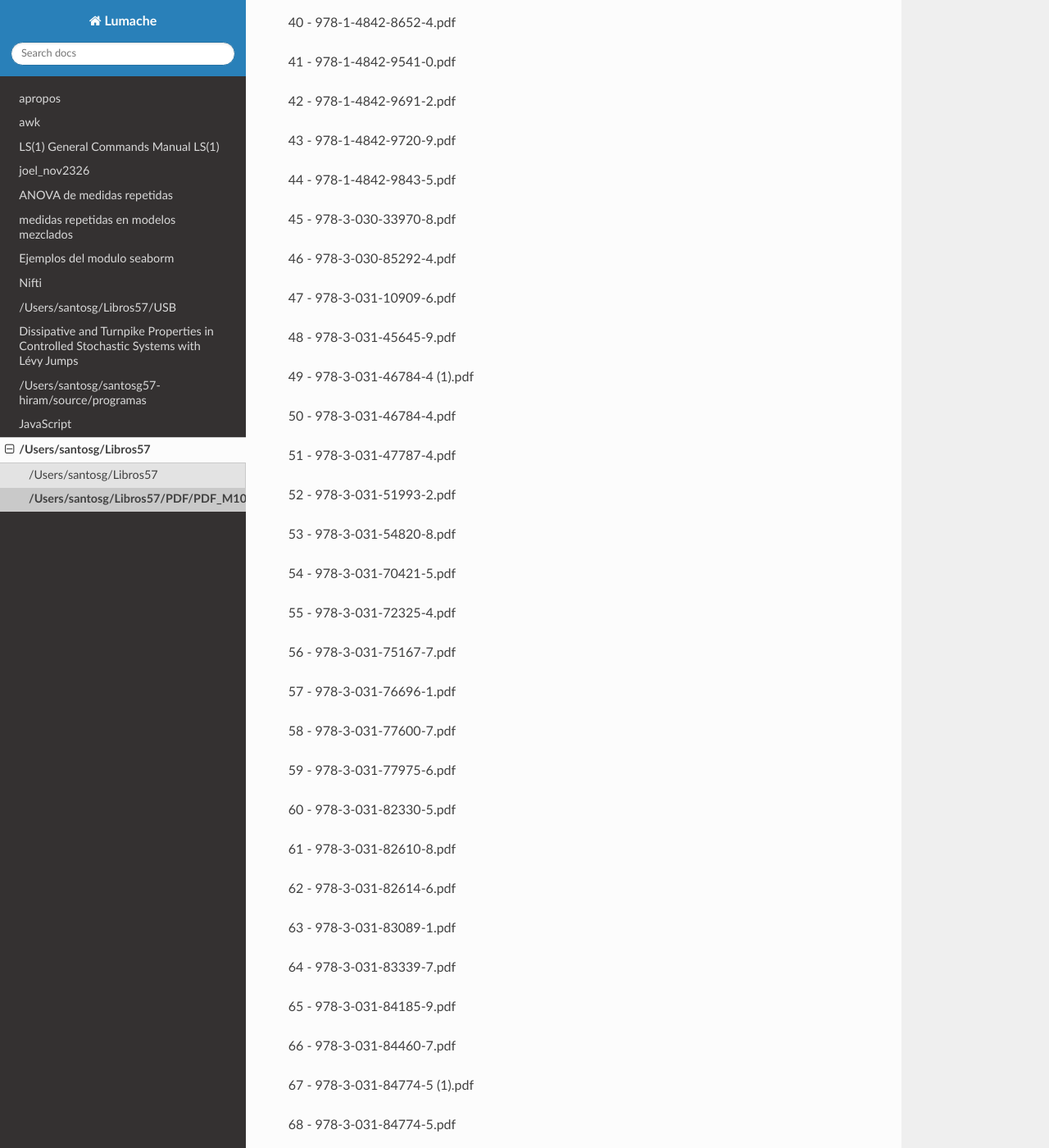
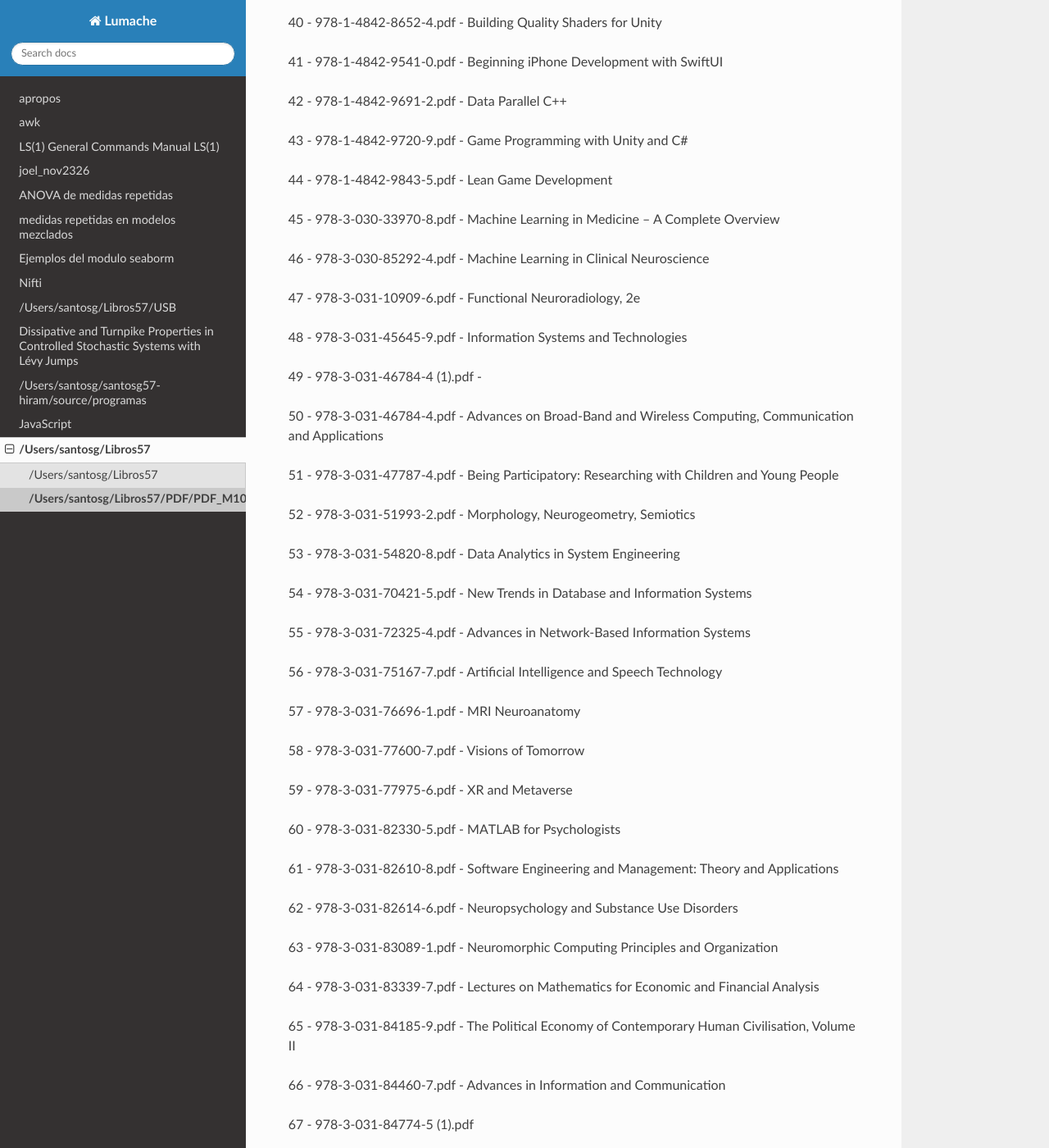
Before and after one commit to matecom57/santosg57-linux, a Sphinx documentation site: the page built from docs/source/Libros57/PDF_M10D21Y26.rst, in a window 1280 px wide and 1400 px high, scrolled down 2605 px. Shown: the whole window at 82% size. Built offline with Sphinx 7.4.7 and the Read the Docs theme 3.1.0, drawn with Linux system fonts in a browser that asks for light colours; some of the changed text lies outside the part shown.

Commit message:
Test comité

```diff
--- a/docs/source/Libros57/PDF_M10D21Y26.rst
+++ b/docs/source/Libros57/PDF_M10D21Y26.rst
@@ -98,137 +98,192 @@ Y DEL INVENTARIO DE TEMPERAMENTO Y CARÁCTER (ITC)
 
 35 - 9.Reglamento de Ingreso, Promoción y Permanencia del Personal Académico.pdf
 
-36 - 978-0-387-78191-4.pdf
+36 - 978-0-387-78191-4.pdf - The Statistical Analysis
+of Functional MRI Data
 
-37 - 978-1-0716-0421-2.pdf
+37 - 978-1-0716-0421-2.pdf - Synergetics
 
-38 - 978-1-0716-4438-6 (1).pdf
+38 - 978-1-0716-4438-6 (1).pdf -
 
-39 - 978-1-0716-4438-6.pdf
+39 - 978-1-0716-4438-6.pdf - fMRI Techniques and Protocols
+Third Edition
 
-40 - 978-1-4842-8652-4.pdf
+40 - 978-1-4842-8652-4.pdf - Building Quality Shaders
+for Unity
 
-41 - 978-1-4842-9541-0.pdf
+41 - 978-1-4842-9541-0.pdf - Beginning iPhone
+Development with SwiftUI
 
-42 - 978-1-4842-9691-2.pdf
+42 - 978-1-4842-9691-2.pdf - Data Parallel C++
 
-43 - 978-1-4842-9720-9.pdf
+43 - 978-1-4842-9720-9.pdf - Game Programming with
+Unity and C#
 
-44 - 978-1-4842-9843-5.pdf
+44 - 978-1-4842-9843-5.pdf - Lean Game
+Development
 
-45 - 978-3-030-33970-8.pdf
+45 - 978-3-030-33970-8.pdf - Machine Learning in Medicine – A Complete
+Overview
 
-46 - 978-3-030-85292-4.pdf
+46 - 978-3-030-85292-4.pdf - Machine Learning in Clinical
+Neuroscience
 
-47 - 978-3-031-10909-6.pdf
+47 - 978-3-031-10909-6.pdf - Functional Neuroradiology, 2e
 
-48 - 978-3-031-45645-9.pdf
+48 - 978-3-031-45645-9.pdf - Information Systems
+and Technologies
 
-49 - 978-3-031-46784-4 (1).pdf
+49 - 978-3-031-46784-4 (1).pdf -
 
-50 - 978-3-031-46784-4.pdf
+50 - 978-3-031-46784-4.pdf - Advances on Broad-Band
+and Wireless Computing,
+Communication
+and Applications
 
-51 - 978-3-031-47787-4.pdf
+51 - 978-3-031-47787-4.pdf - Being Participatory: Researching with
+Children and Young People
 
-52 - 978-3-031-51993-2.pdf
+52 - 978-3-031-51993-2.pdf - Morphology, Neurogeometry,
+Semiotics
 
-53 - 978-3-031-54820-8.pdf
+53 - 978-3-031-54820-8.pdf - Data Analytics in System
+Engineering
 
-54 - 978-3-031-70421-5.pdf
+54 - 978-3-031-70421-5.pdf - New Trends in Database
+and Information Systems
 
-55 - 978-3-031-72325-4.pdf
+55 - 978-3-031-72325-4.pdf - Advances in Network-Based
+Information Systems
 
-56 - 978-3-031-75167-7.pdf
+56 - 978-3-031-75167-7.pdf - Artificial Intelligence
+and Speech Technology
 
-57 - 978-3-031-76696-1.pdf
+57 - 978-3-031-76696-1.pdf - MRI Neuroanatomy
 
-58 - 978-3-031-77600-7.pdf
+58 - 978-3-031-77600-7.pdf - Visions of Tomorrow
 
-59 - 978-3-031-77975-6.pdf
+59 - 978-3-031-77975-6.pdf - XR and Metaverse
 
-60 - 978-3-031-82330-5.pdf
+60 - 978-3-031-82330-5.pdf - MATLAB for Psychologists
 
-61 - 978-3-031-82610-8.pdf
+61 - 978-3-031-82610-8.pdf - Software Engineering
+and Management: Theory
+and Applications
 
-62 - 978-3-031-82614-6.pdf
+62 - 978-3-031-82614-6.pdf - Neuropsychology and Substance Use Disorders
 
-63 - 978-3-031-83089-1.pdf
+63 - 978-3-031-83089-1.pdf - Neuromorphic Computing Principles
+and Organization
 
-64 - 978-3-031-83339-7.pdf
+64 - 978-3-031-83339-7.pdf - Lectures on Mathematics for
+Economic and Financial
+Analysis
 
-65 - 978-3-031-84185-9.pdf
+65 - 978-3-031-84185-9.pdf - The Political Economy
+of Contemporary
+Human Civilisation,
+Volume II
 
-66 - 978-3-031-84460-7.pdf
+66 - 978-3-031-84460-7.pdf - Advances in Information
+and Communication
 
 67 - 978-3-031-84774-5 (1).pdf
 
-68 - 978-3-031-84774-5.pdf
+68 - 978-3-031-84774-5.pdf - Principles of Medical Imaging for Engineers
 
-69 - 978-3-031-86270-0.pdf
+69 - 978-3-031-86270-0.pdf - Computational Analysis of Microscopy Images
 
-70 - 978-3-031-88130-5.pdf
+70 - 978-3-031-88130-5.pdf - Cultural Data Science
 
-71 - 978-3-031-88942-4.pdf
+71 - 978-3-031-88942-4.pdf - Renewable Energy Storage
 
-72 - 978-3-031-89033-8 (1).pdf
+72 - 978-3-031-89033-8 (1).pdf - Extreme-Scale Computing
 
 73 - 978-3-031-89033-8.pdf
 
-74 - 978-3-031-90514-8.pdf
+74 - 978-3-031-90514-8.pdf - Optimizing the Diagnostic
+Power of Otoacoustic
+Emissions Using Theoretical
+Cochlear Mechanics
 
-75 - 978-3-031-92285-5.pdf
+75 - 978-3-031-92285-5.pdf - Engineering
+Information
+Systems with
+Large Language
+Models
 
-76 - 978-3-031-94593-9.pdf
+76 - 978-3-031-94593-9.pdf - Essential Python for the Physicist
 
 77 - 978-3-031-96638-5 (1).pdf
 
 78 - 978-3-031-96638-5 (2).pdf
 
-79 - 978-3-031-96638-5.pdf
+79 - 978-3-031-96638-5.pdf - An Introduction to
+Web Mining
 
-80 - 978-3-031-97111-2.pdf
+80 - 978-3-031-97111-2.pdf - Green Energy and Technology
 
 81 - 978-3-032-02963-8 (1).pdf
 
-82 - 978-3-032-02963-8.pdf
+82 - 978-3-032-02963-8.pdf - AI for Medical Image Analysis
 
 83 - 978-3-032-04738-0 (1).pdf
 
-84 - 978-3-032-04738-0.pdf
+84 - 978-3-032-04738-0.pdf - Artificial Intelligence
+for Agile Business Solutions
 
-85 - 978-3-032-04806-6.pdf
+85 - 978-3-032-04806-6.pdf - Digital Image Processing and Image Acquisition
 
-86 - 978-3-032-05261-2.pdf
+86 - 978-3-032-05261-2.pdf - Fundamentals of Electronics
 
-87 - 978-3-032-06787-6.pdf
+87 - 978-3-032-06787-6.pdf -  Human-Centric
+Cyber-Society
 
-88 - 978-3-032-09113-0.pdf
+88 - 978-3-032-09113-0.pdf - Decarbonization of Building
+Energy in Developing
+Countries
 
-89 - 978-3-032-09609-8.pdf
+89 - 978-3-032-09609-8.pdf - The Roadmap to Renewable Energy
 
-90 - 978-3-032-10917-0.pdf
+90 - 978-3-032-10917-0.pdf - Renewable Energy
+Implications for the Textile
+Industry
 
-91 - 978-3-032-10982-8.pdf
+91 - 978-3-032-10982-8.pdf - Biomedical Signals
+and Systems
 
-92 - 978-3-032-11085-5.pdf
+92 - 978-3-032-11085-5.pdf - Proceedings of the Joint
+International Conference: 5th
+Conference on Engineering
+and Entrepreneurship and 11th
+Textile Conference
 
-93 - 978-3-032-11596-6.pdf
+93 - 978-3-032-11596-6.pdf - AI for the Healthy Brain
+and Neurological
+Disorders
 
-94 - 978-3-032-11814-1.pdf
+94 - 978-3-032-11814-1.pdf - The Artificial Intelligence Revolution
 
-95 - 978-3-032-11854-7.pdf
+95 - 978-3-032-11854-7.pdf - Advanced Signal Processing
 
-96 - 978-3-032-12784-6.pdf
+96 - 978-3-032-12784-6.pdf - Advances in District Heating
+Systems and Integrating
+Renewables
 
-97 - 978-3-032-14534-5.pdf
+97 - 978-3-032-14534-5.pdf - Machine Learning,
+Image Processing,
+Network Security and
+Data Sciences
 
-98 - 978-3-032-16027-0.pdf
+98 - 978-3-032-16027-0.pdf - Zero Energy Buildings
 
-99 - 978-3-032-16102-4.pdf
+99 - 978-3-032-16102-4.pdf - Body Area Networks
 
-100 - 978-3-032-18030-8.pdf
+100 - 978-3-032-18030-8.pdf - Preparing K-12 Pre-Service
+Science Teachers for the Age
+of Artificial Intelligence
 
-101 - 978-3-032-19182-3.pdf
+101 - 978-3-032-19182-3.pdf -
 
 102 - 978-3-032-21865-0.pdf
 
@@ -344,7 +399,7 @@ Y DEL INVENTARIO DE TEMPERAMENTO Y CARÁCTER (ITC)
 
 158 - BrChaos.pdf
 
-159 - CONN_fMRI_Functional_connectivity_toolbox_manual_v14.pdf
+159 - CONN_fMRI_Functional_connectivity_toolbox_manual_v14.pdf -  Functional connectivity toolbox v14
 
 160 - CONN_fMRI_batch_manual (1).pdf
 
@@ -352,7 +407,8 @@ Y DEL INVENTARIO DE TEMPERAMENTO Y CARÁCTER (ITC)
 
 162 - CONN_fMRI_batch_manual (3).pdf
 
-163 - CONN_fMRI_batch_manual.pdf
+163 - CONN_fMRI_batch_manual.pdf - CONN – fMRI functional connectivity toolbox
+BATCH processing manual
 
 164 - CONVOCATORIA BECAS AAPAUNAM 2026-27.pdf
 
```
